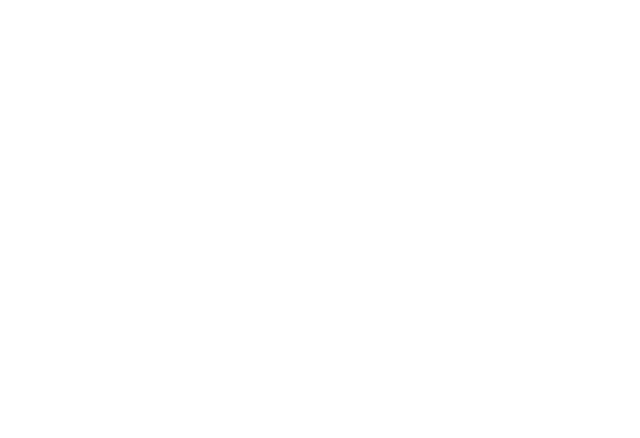
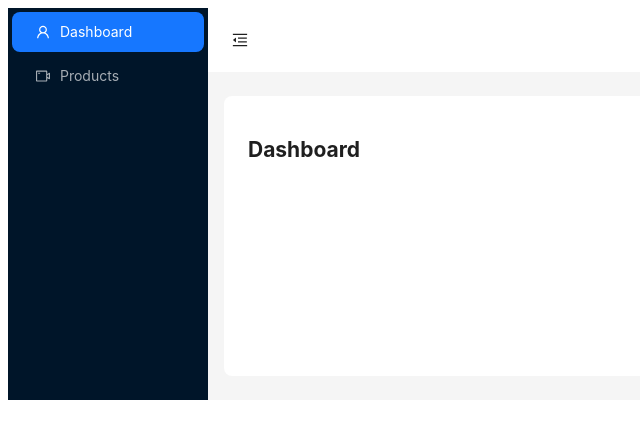
Before and after one commit to TrangPT28/Xuong_TraSua, a React (Vite) app: page /admin/dashboard in a window 1280 px wide. Before the commit this address had no page. Shown: the top 438 px of the page, without its empty margins (0-640 px from the left). Built offline with nearby package versions, Linux system fonts and the light colour scheme.

Commit message:
AddFileComponents

```diff
--- a/src/App.tsx
+++ b/src/App.tsx
@@ -1,11 +1,30 @@
-import { Route, Routes } from "react-router-dom";
+import { Navigate, Outlet, Route, Routes } from "react-router-dom";
 import MilkteaList from "./pages/products/list";
+import Authenticated from "./components/Authenticated";
+import LayoutAdmin from "./components/LayoutAdmin";
 function App() {
   return (
     <>
       <Routes>
-                <Route path="milkteas">
+        <Route
+          path="admin"
+          element={
+            <Authenticated fallback={<Navigate to="/login" />}>
+              <LayoutAdmin>
+                <Outlet />
+              </LayoutAdmin>
+            </Authenticated>
+          }
+        >
+            <Route index element={<Navigate to="dashboard" />} />
+            <Route path="dashboard" element={<h2>Dashboard</h2>} />
+
+          <Route path="products">
             <Route index element={<MilkteaList />} />
+            {/* <Route path="layout" element={<Layouts />} />
+            <Route path="add" element={<ProductAdd />} />
+            <Route path="edit/:id" element={<ProductEdit />} /> */}
+          </Route>
         </Route>
       </Routes>
     </>
--- /dev/null
+++ b/src/components/Authenticated.tsx
@@ -0,0 +1,14 @@
+import React from "react";
+
+const AuthenticatedProps = {
+    children: React.ReactNode,
+    fallback: React.ReactNode
+}
+
+const Authenticated = ({ children, fallback }: AuthenticatedProps) => {
+    // Check if the user is authenticated
+    const isAuthenticated = true; // Replace with your authentication logic
+    return <div>{isAuthenticated ? children : fallback}</div>;
+}
+
+export default Authenticated;
--- /dev/null
+++ b/src/components/LayoutAdmin.tsx
@@ -0,0 +1,73 @@
+import React, { useState } from "react";
+import {
+  UserOutlined,
+  MenuUnfoldOutlined,
+  MenuFoldOutlined,
+  VideoCameraOutlined,
+} from "@ant-design/icons";
+import { Button, Layout, Menu, theme } from "antd";
+import { Link } from "react-router-dom";
+
+const { Header, Content, Sider } = Layout;
+
+type LayoutAdminProps = {
+    children: React.ReactNode;
+}
+
+const LayoutAdmin = ({ children }: LayoutAdminProps) => {
+    const[isAuthenticated, setIsAuthenticated] = useState(false);
+    const {
+        token: { colorBgContainer, borderRadiusLG },
+    } = theme.useToken();
+
+    return (
+        <Layout className="h-screen">
+            <Sider trigger={null} collapsible collapsed={isAuthenticated}>
+                <div className="demo-logo-vertical" />
+                <Menu
+                    theme="dark"
+                    mode="inline"
+                    defaultSelectedKeys={["1"]}
+                    items={[
+                        {
+                            key: "1",
+                            icon: <UserOutlined />,
+                            label: <Link to="/admin/dashboard">Dashboard</Link>,
+                        },
+                        {
+                            key: "2",
+                            icon: <VideoCameraOutlined />,
+                            label: <Link to="/admin/milkteas">Products</Link>,
+                        },
+                    ]}
+                />
+            </Sider>
+            <Layout>
+                <Header style={{ padding: 0, background: colorBgContainer }}>
+                    <Button
+                        type="text"
+                        icon={isAuthenticated ? <MenuUnfoldOutlined /> : <MenuFoldOutlined />}
+                        onClick={() => setIsAuthenticated(!isAuthenticated)}
+                        style={{
+                            fontSize: "16px",
+                            width: 64,
+                            height: 64,
+                        }}
+                    />
+                </Header>
+                <Content
+                    style={{
+                        margin: "24px 16px",
+                        padding: 24,
+                        minHeight: 280,
+                        background: colorBgContainer,
+                        borderRadius: borderRadiusLG,
+                    }}
+                >
+                    {children}
+                </Content>
+            </Layout>
+        </Layout>
+    );
+}
+export default LayoutAdmin;
```
Lines whose indentation alone changed are shown as unchanged.
